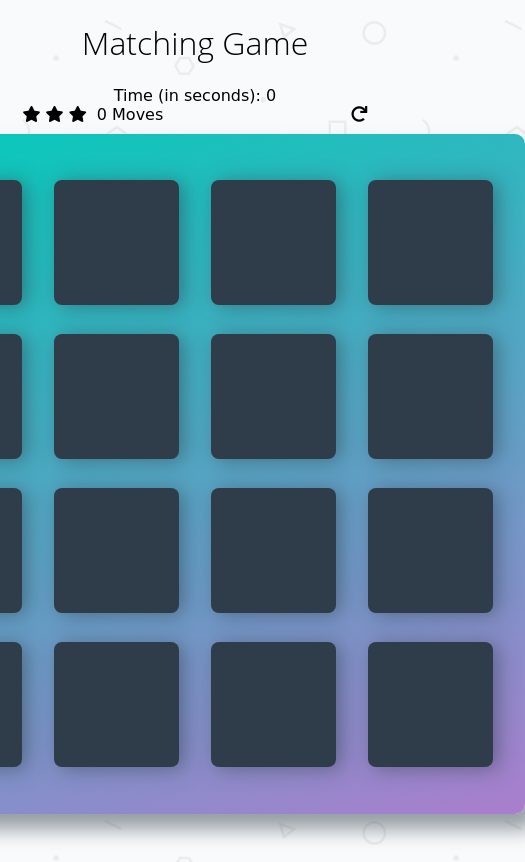
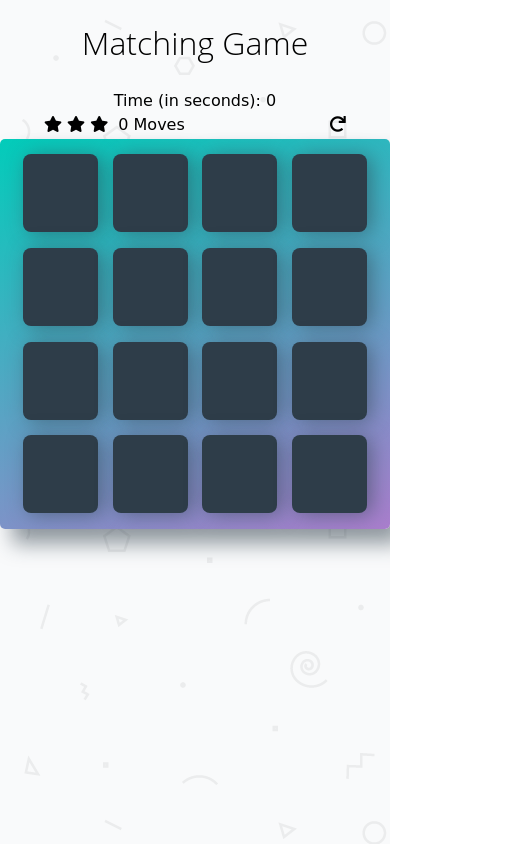
Before and after one commit to p-indhu/matching-game, a plain HTML site: page index.html in a window 390 px wide. Both pictures are taken after a click on the element 359 px from the left and 114 px from the top of the page. Shown: the whole page, 525 px wide, since content can reach past the window. Drawn offline with Linux system fonts and the light colour scheme; a web font is replaced by a local one.

Commit message:
Add responsive design and documentation

```diff
--- a/css/app.css
+++ b/css/app.css
@@ -51,6 +51,7 @@ h1 {
     margin: 0 0 3em;
 }
 
+/* Styles for each card */
 .deck .card {
     height: 125px;
     width: 125px;
@@ -65,17 +66,20 @@ h1 {
     box-shadow: 5px 2px 20px 0 rgba(46, 61, 73, 0.5);
 }
 
+/* Styles when symbol is to be displayed */
 .deck .card.open {
-    transform: rotateY(180);
+    transform: rotateY(3.142rad);
     transition-duration: 0.3s;
     background: #02b3e4;
     cursor: default;
 }
 
+/* Show the symbol */
 .deck .card.show {
     font-size: 33px;
 }
 
+/* Styles to show that cards are matched */
 .deck .card.match {
     cursor: default;
     background: #02ccba;
@@ -89,17 +93,19 @@ h1 {
 .score-panel {
     text-align: left;
     width: 345px;
-    margin-bottom: 10px;
+    margin: 5px;
 }
 
 .score-panel .timer {
     text-align: center;
+    margin-bottom: 5px;
 }
+
 .score-panel .stars {
     margin: 0;
     padding: 0;
     display: inline-block;
-    margin: 0 5px 0 0;
+    margin: 0 5px 0 5px;
 }
 
 .score-panel .stars li {
@@ -107,12 +113,13 @@ h1 {
     display: inline-block;
 }
 
-
 .score-panel .restart {
     float: right;
     cursor: pointer;
+    margin-right: 5px;
 }
 
+/* Styles for screen with winning data */
 #winScreen {
     position: fixed;
     display: none;
--- /dev/null
+++ b/css/responsive.css
@@ -0,0 +1,30 @@
+/* Styles when the screen size is not too large */
+@media screen and (max-width: 680px) {
+    .deck {
+        display: flex;
+        justify-content: center;
+        align-items: center;
+        width: 100vw;
+        min-height: 100vw;
+        padding: 2%;
+        border-radius: 5px;
+    }
+
+    .deck .card {
+        height: 20vw;
+        width: 20%;
+        margin: 2%;
+    }
+
+    .deck .card.show {
+        font-size: 28px;
+    }
+
+    .deck .card.match {
+        font-size: 28px;
+    }
+
+    .score-panel {
+        width: 80%;
+    }
+}
--- a/index.html
+++ b/index.html
@@ -2,20 +2,22 @@
 <html lang="en">
 <head>
     <meta charset="utf-8">
+    <meta name="viewport" content="width=device-width,initial-scale=1">
     <title>Matching Game</title>
     <meta name="description" content="">
     <link rel="stylesheet prefetch" href="https://maxcdn.bootstrapcdn.com/font-awesome/4.6.1/css/font-awesome.min.css">
     <link rel="stylesheet prefetch" href="https://fonts.googleapis.com/css?family=Coda">
     <link rel="stylesheet" href="https://use.fontawesome.com/releases/v5.0.13/css/all.css" integrity="sha384-DNOHZ68U8hZfKXOrtjWvjxusGo9WQnrNx2sqG0tfsghAvtVlRW3tvkXWZh58N9jp" crossorigin="anonymous">
     <link rel="stylesheet" href="css/app.css">
+    <link rel="stylesheet" href="css/responsive.css">
 </head>
 <body>
-
     <div class="container">
         <header>
             <h1>Matching Game</h1>
         </header>
 
+        <!-- Displays time since start of game, number of moves played, star rating and restart option -->
         <section class="score-panel">
           <div class="timer">Time (in seconds): <span class="time">0</span></div>
           <ul class="stars">
@@ -31,6 +33,7 @@
         	</div>
         </section>
 
+        <!-- Displays a deck of cards (face down) -->
         <ul class="deck">
             <li class="card">
                 <i class="fa fa-gift"></i>
@@ -82,6 +85,8 @@
             </li>
         </ul>
     </div>
+
+    <!-- Displays the winning statistics -->
     <div id="winScreen">
         <div id="text">
           <p>Congratulations!<p>
--- a/js/app.js
+++ b/js/app.js
@@ -1,5 +1,5 @@
 /*
- * Create a list that holds all of your cards
+ * list that holds all of the cards
  */
 
 let cards = ['gift','car','anchor','bolt','cube','leaf','bicycle','bomb',
@@ -27,7 +27,7 @@ function shuffle(array) {
     return array;
 }
 
-// Display cards on page
+// Create HTML and Display cards on page
 function displayCards() {
     cards = shuffle(cards);
     const deck = document.querySelector(".deck");
@@ -44,33 +44,27 @@ function displayCards() {
 
 displayCards();
 
-/*
- * set up the event listener for a card. If a card is clicked:
- *  - display the card's symbol (put this functionality in another function that you call from this one)
- *  - add the card to a *list* of "open" cards (put this functionality in another function that you call from this one)
- *  - if the list already has another card, check to see if the two cards match
- *    + if the cards do match, lock the cards in the open position (put this functionality in another function that you call from this one)
- *    + if the cards do not match, remove the cards from the list and hide the card's symbol (put this functionality in another function that you call from this one)
- *    + increment the move counter and display it on the page (put this functionality in another function that you call from this one)
- *    + if all cards have matched, display a message with the final score (put this functionality in another function that you call from this one)
- */
+// flip and display card
 function turnCard(card) {
     card.classList.add("show" ,"open");
 }
 
 let openCards = new Array();
 let lastCard = '';
+// Maintain a list of open cards
 function addtoOpenCards(card) {
     const classes = card.querySelector("i").classList;
     openCards.push(classes[1]);
 }
 
+// When unmatched cards are closed, remove them from list of "openCards"
 function removefromOpenCards(card) {
     const classes = card.querySelector("i").classList;
     openCards.pop(classes[1]);
     lastCard = '';
 }
 
+// When cards match, fix it in open/matched state
 function cardMatched(card) {
     let openCard;
     card.classList.add("match");
@@ -81,6 +75,7 @@ function cardMatched(card) {
     lastCard = '';
 }
 
+// When cards are not matched, close the current and the previous card that is shown
 function cardNotMatched(card) {
     setTimeout(function() {
         card.classList.remove("open", "show");
@@ -91,6 +86,7 @@ function cardNotMatched(card) {
     openCards.pop(lastCard);
 }
 
+// Display the number of moves played and the star accordingly
 function displayMovesandStars() {
     let moves = document.querySelector(".moves");
     moves.textContent = parseInt(moves.textContent) + 1;
@@ -112,6 +108,7 @@ function displayMovesandStars() {
 
 }
 
+// Content for the final win-screen
 function finalData() {
     const moves = document.querySelector(".moves");
     let stars = '';
@@ -131,15 +128,61 @@ function finalData() {
     document.getElementById("finalStars").innerHTML = stars;
 }
 
+// Display the winning message
 function winScreen() {
     finalData();
     document.getElementById("winScreen").style.display = "block";
 }
 
+// Close the winning message
 function closeWinScreen() {
     document.getElementById("winScreen").style.display = "none";
 }
 
+// Restart the game
+function refresh(evt) {
+    displayCards();
+    openCards = [];
+    lastCard = '';
+    first = "true";
+    stoptimer = true;
+    document.querySelector(".moves").textContent = "0";
+    document.querySelector(".time").textContent = "0";
+    document.querySelector(".star1").classList.remove("far");
+    document.querySelector(".star1").classList.add("fas");
+    document.querySelector(".star2").classList.remove("far");
+    document.querySelector(".star2").classList.add("fas");
+    document.querySelector(".star3").classList.remove("far");
+    document.querySelector(".star3").classList.add("fas");
+}
+
+// Display time since start of the game
+function startTimer() {
+    const timer = document.querySelector(".time");
+    let counter = 0;
+    stoptimer = false;
+    const interval = setInterval(function() {
+      if(stoptimer === true) {
+        clearInterval(interval);
+      }
+      else {
+      counter++;
+      timer.textContent = counter;
+      }
+      }, 1000);
+}
+
+// Core Logic - When a card is clicked
+/*
+ * set up the event listener for a card. If a card is clicked:
+ *  - display the card's symbol
+ *  - add the card to a *list* of "open" card
+ *  - if the list already has another card, check to see if the two cards match
+ *    + if the cards do match, lock the cards in the open position
+ *    + if the cards do not match, remove the cards from the list and hide the card's symbol
+ *    + increment the move counter and display it on the page
+ *    + if all cards have matched, display a message with the final score
+ */
 let stoptimer;
 let first = "true";
 function play(evt) {
@@ -173,37 +216,7 @@ function play(evt) {
     }
 }
 
-function refresh(evt) {
-    displayCards();
-    openCards = [];
-    lastCard = '';
-    first = "true";
-    stoptimer = true;
-    document.querySelector(".moves").textContent = "0";
-    document.querySelector(".time").textContent = "0";
-    document.querySelector(".star1").classList.remove("far");
-    document.querySelector(".star1").classList.add("fas");
-    document.querySelector(".star2").classList.remove("far");
-    document.querySelector(".star2").classList.add("fas");
-    document.querySelector(".star3").classList.remove("far");
-    document.querySelector(".star3").classList.add("fas");
-}
-
-function startTimer() {
-    const timer = document.querySelector(".time");
-    let counter = 0;
-    stoptimer = false;
-    const interval = setInterval(function() {
-      if(stoptimer === true) {
-        clearInterval(interval);
-      }
-      else {
-      counter++;
-      timer.textContent = counter;
-      }
-      }, 1000);
-}
-
+// Event listeners for card clicks and game restart
 document.querySelector(".deck").addEventListener('click', play);
 document.querySelector("#nextGame").addEventListener('click', refresh);
 document.querySelector(".restart").addEventListener('click', refresh);
```
Also changed, not shown: 2 other files.
